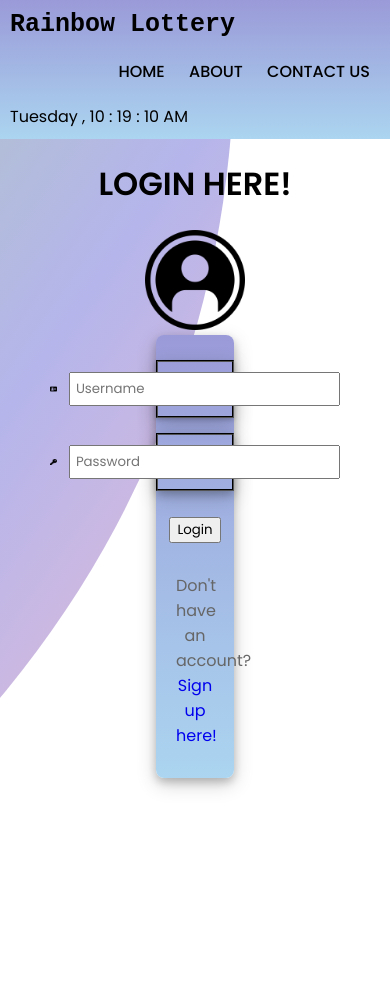
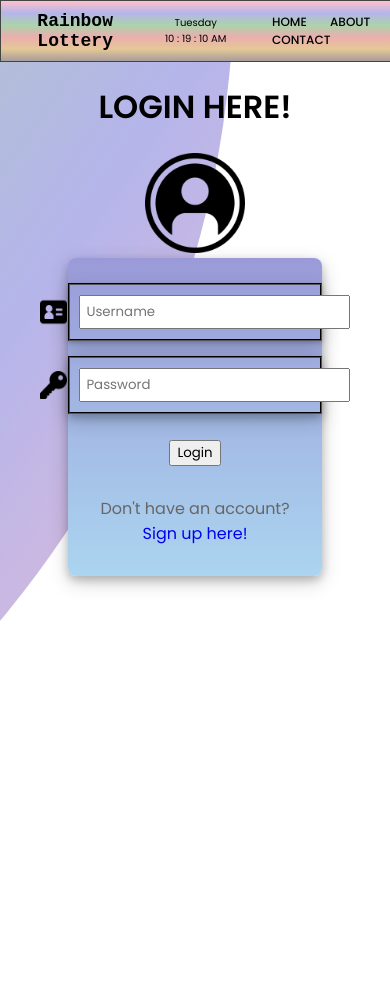
Before and after one commit to Janeleq/Rainbow-Lottery, a Flask app: page /login in a window 390 px wide. After the commit the page ends 621 px from the top, so only its background shows below. Run offline with Flask 2, Linux system fonts and the light colour scheme.

Commit message:
New commit

```diff
--- a/static/css/about.css
+++ b/static/css/about.css
@@ -175,6 +175,5 @@
     .time {
         font-size: 10px;
 
-
     }
   }
--- a/static/css/login.css
+++ b/static/css/login.css
@@ -5,9 +5,16 @@
 }
 
 header {
-    background: linear-gradient(rgb(154, 154, 216), rgb(171, 213, 240));
-    top: 0;
+    background: linear-gradient(pink, rgb(181, 181, 235), rgb(171, 211, 171), rgb(235, 174, 174), rgb(228, 200, 150), rgb(168, 156, 156));
     bottom: 0;
+    border-style: solid;
+    border-color: #444;
+    border-width: 1px;
+    display: flex;
+    justify-content: center;
+    align-items: center;
+    height: 10%;
+    width: 100%;
 }
 
 header::after {
@@ -212,3 +219,126 @@
 #password {
     padding: 5px;
 }
+
+@media screen and (max-width: 425px) {
+    header h1 {
+        font-size: 18px;
+        margin-right: 0;
+        padding-right: 0;
+
+    }
+
+    header ul{
+        font-size: 12px;
+    }
+
+    .time {
+        font-size: 10px;
+
+    }
+
+    .particulars {
+        width: 65%;
+
+    }
+  }
+
+@media screen and (max-width: 768px) {
+    header h1 {
+        font-size: 18px;
+        margin-right: 0;
+        padding-right: 0;
+
+    }
+
+    header ul{
+        font-size: 12px;
+    }
+
+    .time {
+        font-size: 10px;
+
+    }
+
+    .particulars {
+        width: 50%;
+
+    }
+}
+
+@media screen and (max-width: 425px) {
+
+header h1 {
+    font-size: 18px;
+    margin-right: 0;
+    padding-right: 0;
+
+}
+
+header ul{
+    font-size: 12px;
+    margin: 0;
+    padding: 10px;
+}
+
+nav {
+    width: 45%;
+}
+
+.time {
+    font-size: 10px;
+    width: 30%
+
+}
+
+.particulars {
+    width: 65%;
+
+}
+}
+
+@media screen and (max-width: 375px) {
+
+    header h1 {
+        font-size: 18px;
+        margin-right: 0;
+        padding-right: 0;
+
+    }
+
+    header ul {
+        font-size: 12px;
+    }
+
+    .time {
+        font-size: 10px;
+
+    }
+
+    .particulars {
+        width: 70%;
+    }
+}
+
+@media screen and (max-width: 320px) {
+
+    header h1 {
+        font-size: 18px;
+        margin-right: 0;
+        padding-right: 0;
+
+    }
+
+    header ul {
+        font-size: 12px;
+    }
+
+    .time {
+        font-size: 10px;
+
+    }
+
+    .particulars {
+        width: 80%;
+    }
+}
--- a/templates/login.html
+++ b/templates/login.html
@@ -12,16 +12,9 @@
 <body>
   <header>
     <h1>Rainbow Lottery</h1>
-    <nav>
-      <ul>
-        <li><a href="/">Home</a></li>
-        <li><a href="/about">About</a></li>
-        <li><a href="/contact">Contact Us</a></li>
-      </ul>
-    </nav>
     <div class="time">
       <span id="day">00</span>
-      <span>,</span>
+      <br>
       <span id="hours">00</span>
       <span>:</span>
       <span id="minutes">00</span>
@@ -29,6 +22,13 @@
       <span id="seconds">00</span>
       <span id="session">AM</span>
     </div>
+    <nav>
+      <ul>
+        <li><a href="/">Home</a></li>
+        <li><a href="/about">About</a></li>
+        <li><a href="/contact">Contact</a></li>
+      </ul>
+    </nav>
       <script type="text/javascript">
         function rtclock()
         {
```
